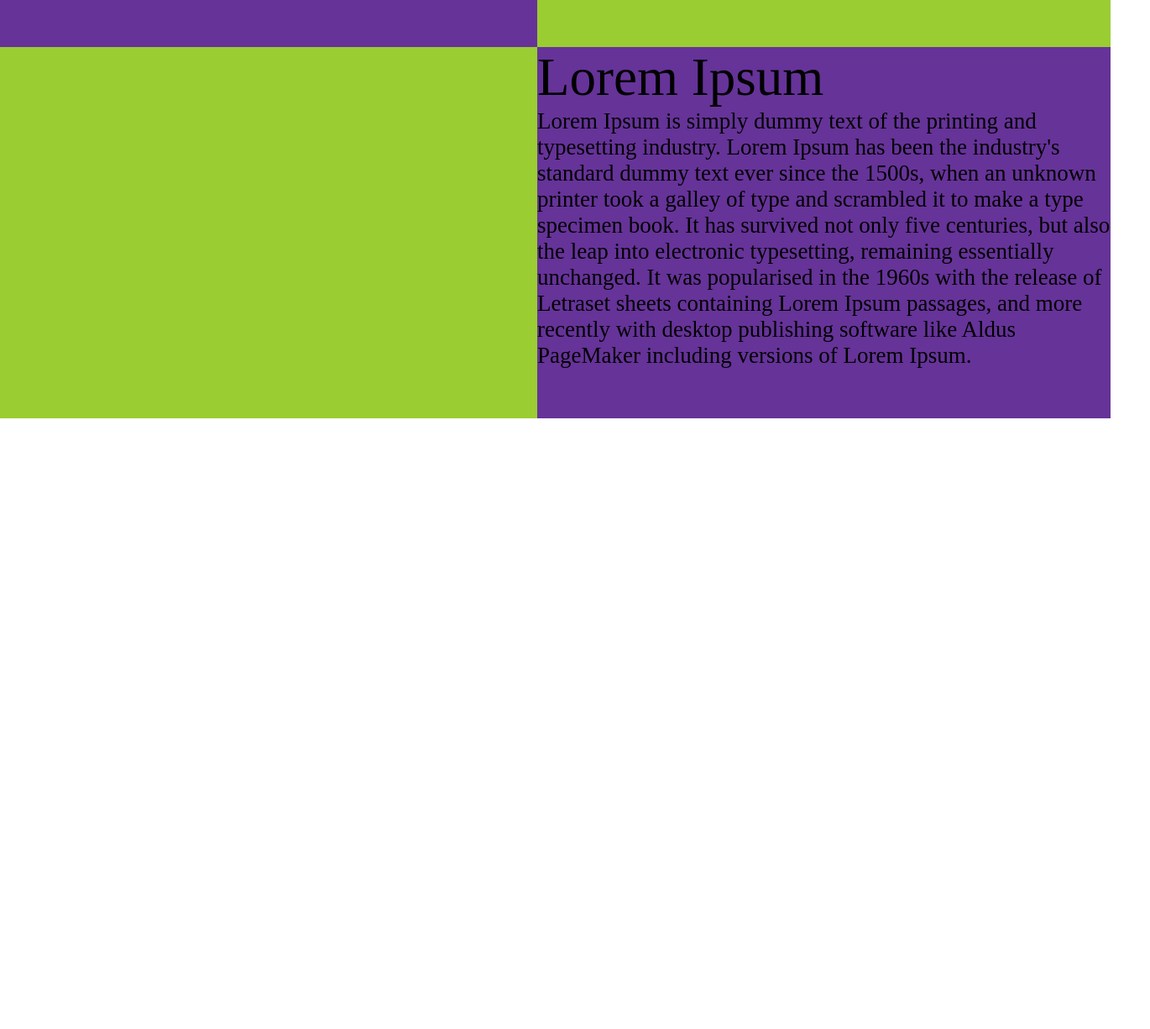
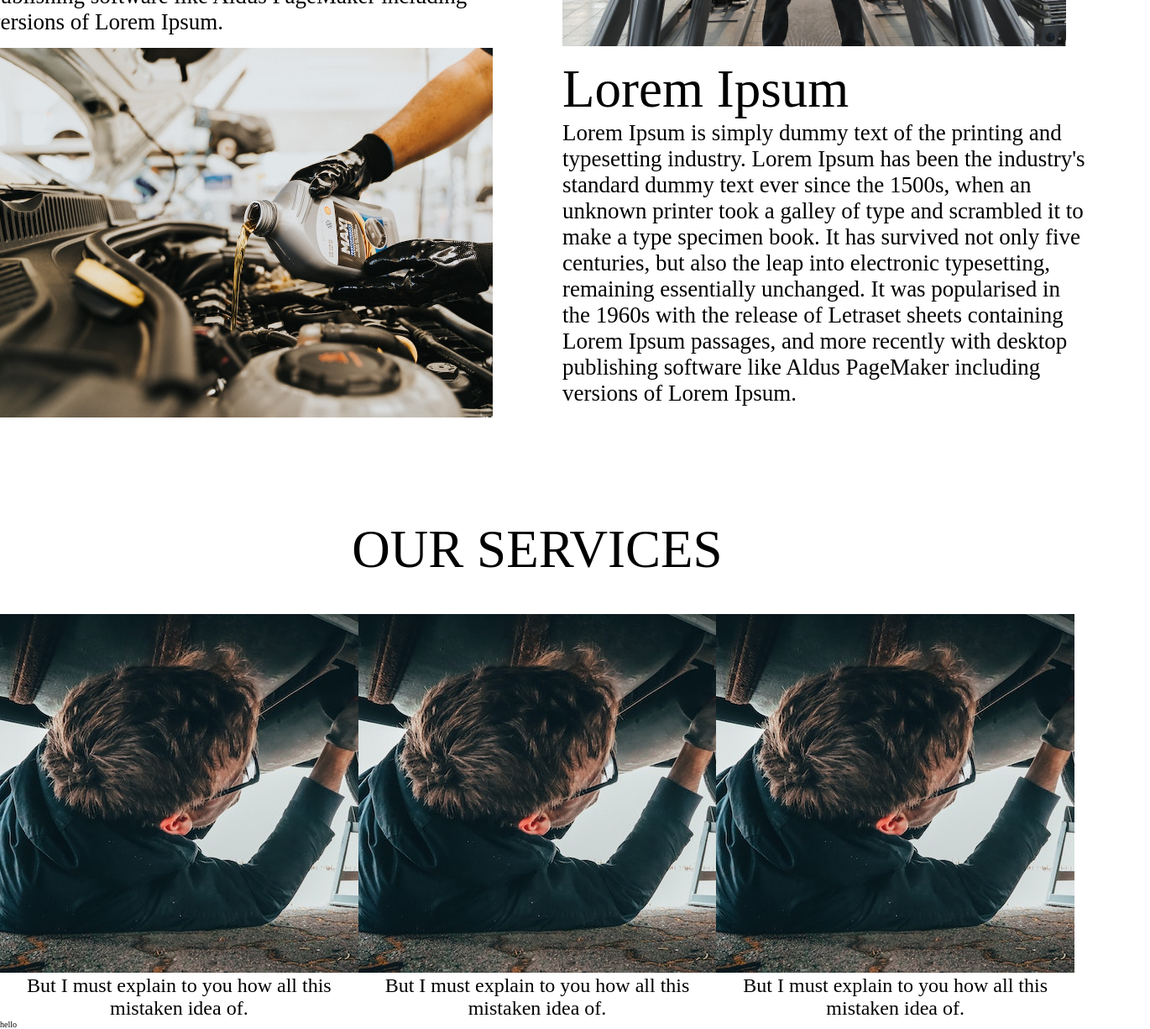
Before and after one commit to Nirajchemjong/TopSteam_, a website: page Index.html in a window 1280 px wide. Shown: the part 1864-3089 px from the top of the page at 84% size, 1370 px wide, since content can reach past the window. Before the commit the page ends 2362 px from the top, so only its background shows below. Drawn offline with Linux system fonts and the light colour scheme.

Commit message:
completed services
still haven't complete responsiveness

```diff
--- a/Index.html
+++ b/Index.html
@@ -217,7 +217,46 @@
 
 
         </section>
+
         <section class="section__services">
+
+            <H1 class="primary__header u-margin-top"><center>OUR SERVICES</center> </H1>
+
+            <div class="services__content small-margin-top">
+                <div class="services__content--img">
+
+                    <img src="./img/Topsteam/pexels-malte-luk-2244746 copy.jpg" alt="hello"
+                        class="services__content--img1">
+                    <p class="services__content--img-p">But I must explain to you how all this mistaken idea of. </p>
+                </div>
+                <div class="services__content--img">
+
+                    <img src="./img/Topsteam/pexels-malte-luk-2244746 copy.jpg" alt="hello"
+                        class="section__services--img1">
+                    <p class="services__content--img-p">But I must explain to you how all this mistaken idea of. </p>
+
+
+                </div>
+                <div class="services__content--img">
+
+                    <img src="./img/Topsteam/pexels-malte-luk-2244746 copy.jpg" alt="hello"
+                        class="section__services--img1">
+                    <p class="services__content--img-p"> But I must explain to you how all this mistaken idea of. </p>
+
+
+                </div>
+            </div>
+
+            <div class="section__services--info">
+                <div class="section__services--info2">
+                    hello
+                </div>
+                <div class="section__services--info3">
+
+                </div>
+
+            </div>
+
 
         </section>
 
--- a/sass/base/_typography.scss
+++ b/sass/base/_typography.scss
@@ -27,6 +27,11 @@
     text-decoration: none;
     font-weight: 200;
 }
-.content-1{
-    width: 730px;
+
+.u-margin-top{
+    margin-top: 12rem;
 }
+
+.small-margin-top{
+    margin-top: 4rem;
+}
--- /dev/null
+++ b/sass/components/_services.scss
@@ -0,0 +1,32 @@
+
+.section__services{
+
+
+
+}
+.services__content{
+    max-width: 100%;
+
+
+
+
+
+    &--img{
+
+        max-width: 43rem;
+        overflow: hidden;
+        background-position: center;
+        background-repeat: no-repeat;
+        background-size: cover;
+
+        &-1{
+            height: 12rem;
+        }
+
+        &-p{
+            text-align: center;
+            font-size: 2.4rem;
+        }
+
+    }
+}
--- a/sass/layout/_grid.scss
+++ b/sass/layout/_grid.scss
@@ -102,45 +102,60 @@
 //CREATING GRID LAYOUT FOR SERVICES AND FOOTER THANKS;
 
 .main{
-    display:grid;
-    height: 100vh;
-    grid-template-rows: repeat(8, 2fr);
-    grid-template-columns: repeat(3, 2fr);
+
+
 
    .section__info{
-    grid-row: 1 / 6 ;
-    grid-column: 1 / -1;
-
 
     display:grid;
     grid-template-rows: repeat(3, 442px);
     grid-template-columns: repeat(2, 683px);
     justify-content: center;
-    align-items:stretch;
+    align-items: center;
+    position: relative;
+
+
 
 
     .img-1{
+        max-width: 60rem;
+        height: 44rem;
+        margin-left: 3rem;
         background-color: yellowgreen;
         grid-row:1 / 2 ;
         grid-column: 1 / 2;
         background-image: url("/img/Topsteam/pexels-artem-podrez-8985963.jpg");
         background-repeat: no-repeat;
         background-size: cover;
+        position: relative;
+        z-index: 10;
 
 
 
     }
     .img-2{
-        background-color: yellowgreen;
+
         grid-row:2/ 3 ;
         grid-column: 2 / -1;
+        max-width: 60rem;
+        height: 44rem;
+        margin-left: 3rem;
+        background-image: url("/img/Topsteam/pexels-andrea-piacquadio-3807811.jpg");
+        background-repeat: no-repeat;
+        background-size: cover;
 
     }
 
     .img-3{
-        background-color: yellowgreen;
+
         grid-row: 3/ -1 ;
         grid-column: 1 / 2;
+        max-width: 60rem;
+        height: 44rem;
+        margin-left: 3rem;
+        background-image: url("/img/Topsteam/pexels-daniel-andraski-13065690.jpg");
+        background-repeat: no-repeat;
+        background-size: cover;
     }
 
     .content-1{
@@ -153,28 +168,33 @@
 
     }
     .content-2{
-        background-color: rebeccapurple;
+
         grid-row: 2 / 3 ;
         grid-column: 1 / 2;
+        margin: 0 auto;
+        text-align: left;
+        padding: 3rem;
 
     }
     .content-3{
-        background-color: rebeccapurple;
+
         grid-row: 3 / -1 ;
         grid-column: 2 / -1;
+        margin: 0 auto;
+        text-align: left;
+        padding: 3rem;
 
     }
 
    }
 
+   /////////////////////////////////////////////////////////////////////////
+   /// ////////// Services ../////
+ .services__content{
+    display: flex;
+    justify-content: space-around;
+    align-items: center;
+ }
+
 
 }
-// .section__info{
-//     display: grid;
-
-//     margin: 0 auto;
-//     width: 80%;
-//     grid-template-rows:repeat(3, 1fr);
-//     grid-template-columns: repeat(2, 1fr);
-//     background-color: rebeccapurple;
-// }
--- a/sass/main.scss
+++ b/sass/main.scss
@@ -12,3 +12,4 @@
 @import "components/button";
 @import "components/box";
 @import "components/boxes";
+@import "components/services";
```
Also changed, not shown: css/style.css, 1 other file.
